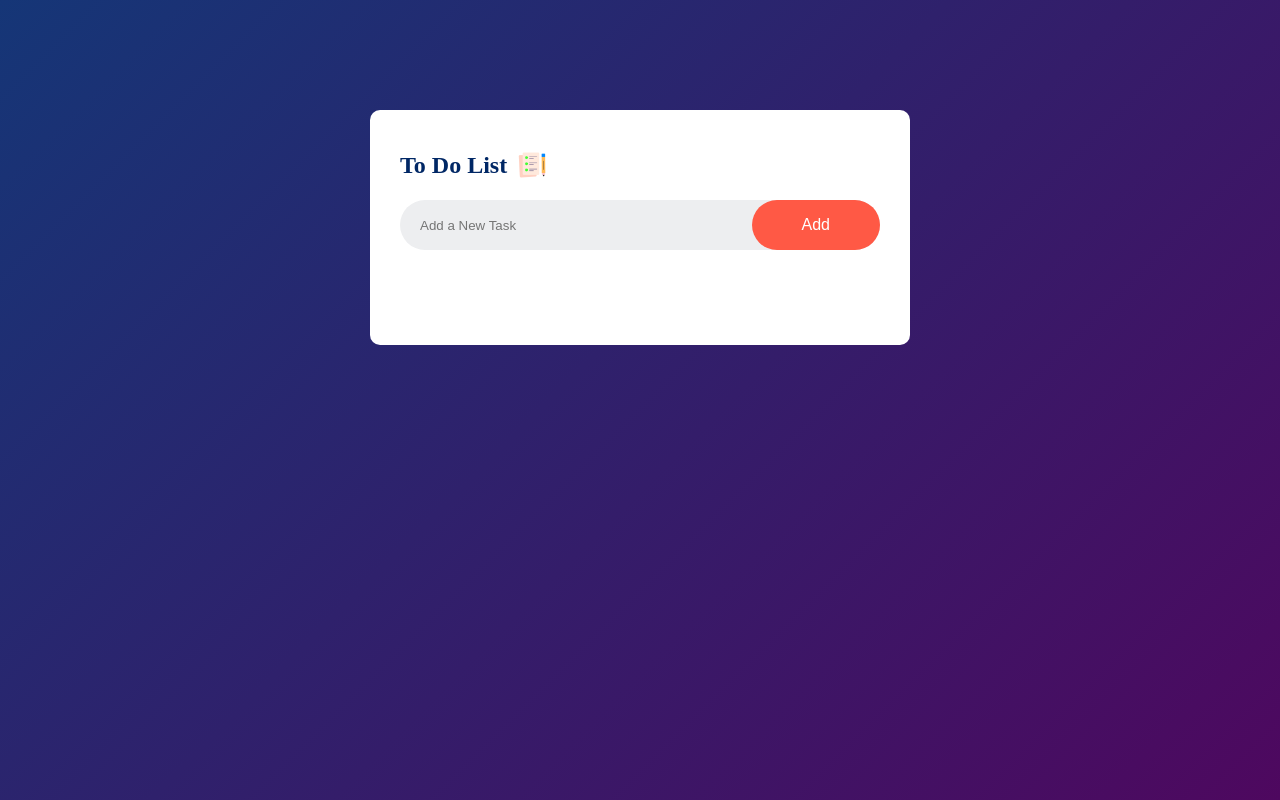
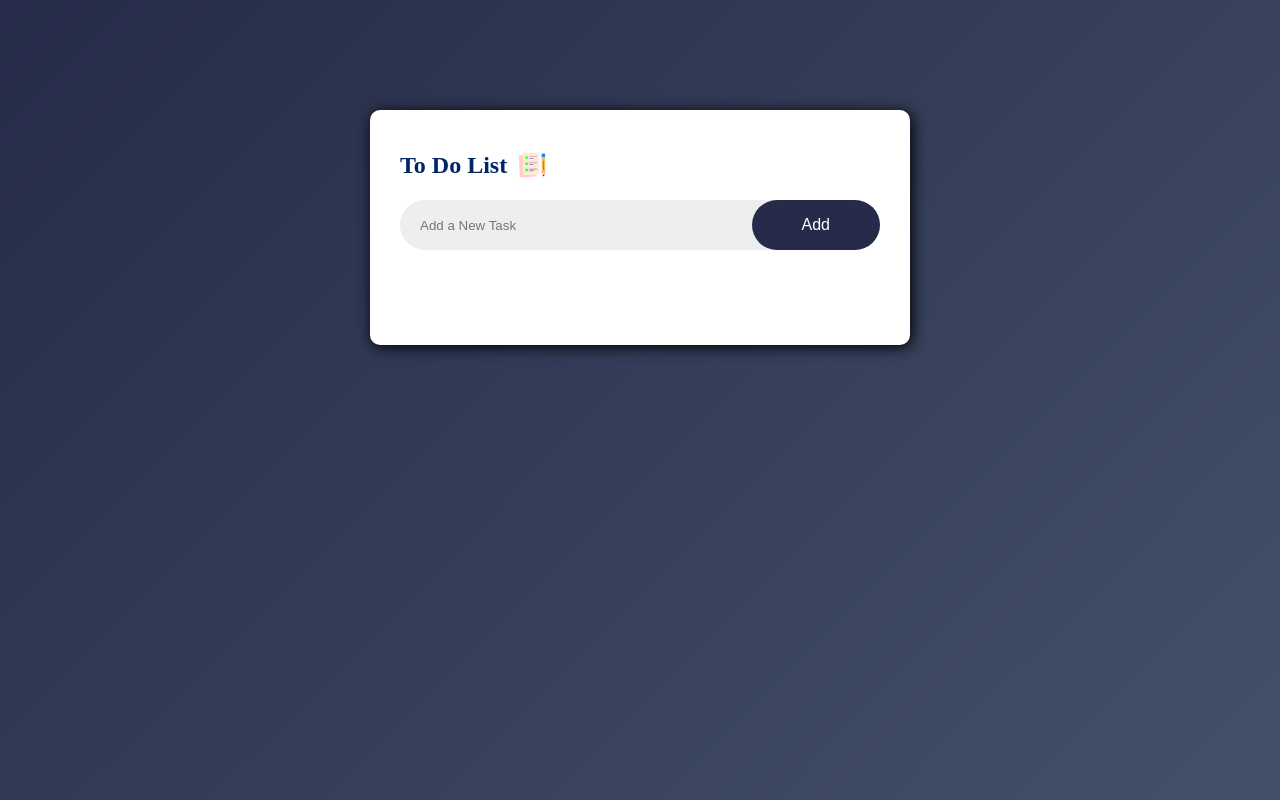
Before and after one commit to Cischo/JavaScript-practice, a plain HTML site: page index.html in a window 1280 px wide. Drawn offline with Linux system fonts and the light colour scheme.

Commit message:
another changes

```diff
--- a/style.css
+++ b/style.css
@@ -6,7 +6,7 @@
 .container{
     width: 100%;
     min-height: 100vh;
-    background: linear-gradient(135deg, #153677, #4e085f);
+    background: linear-gradient(135deg, #252B48, #445069);
     padding: 10px;
 }
 .todo-app{
@@ -16,6 +16,7 @@
     margin: 100px auto 20px;
     padding: 40px 30px 70px;
     border-radius: 10px;
+    box-shadow: 2px 2px 15px #000000;
 }
 .todo-app h2{
     color: #002765;
@@ -47,7 +48,7 @@
     border: none;
     outline: none;
     padding: 16px 50px;
-    background: #ff5945;
+    background: #252B48;
     color: #fff;
     font-size: 16px;
     cursor: pointer;
```
